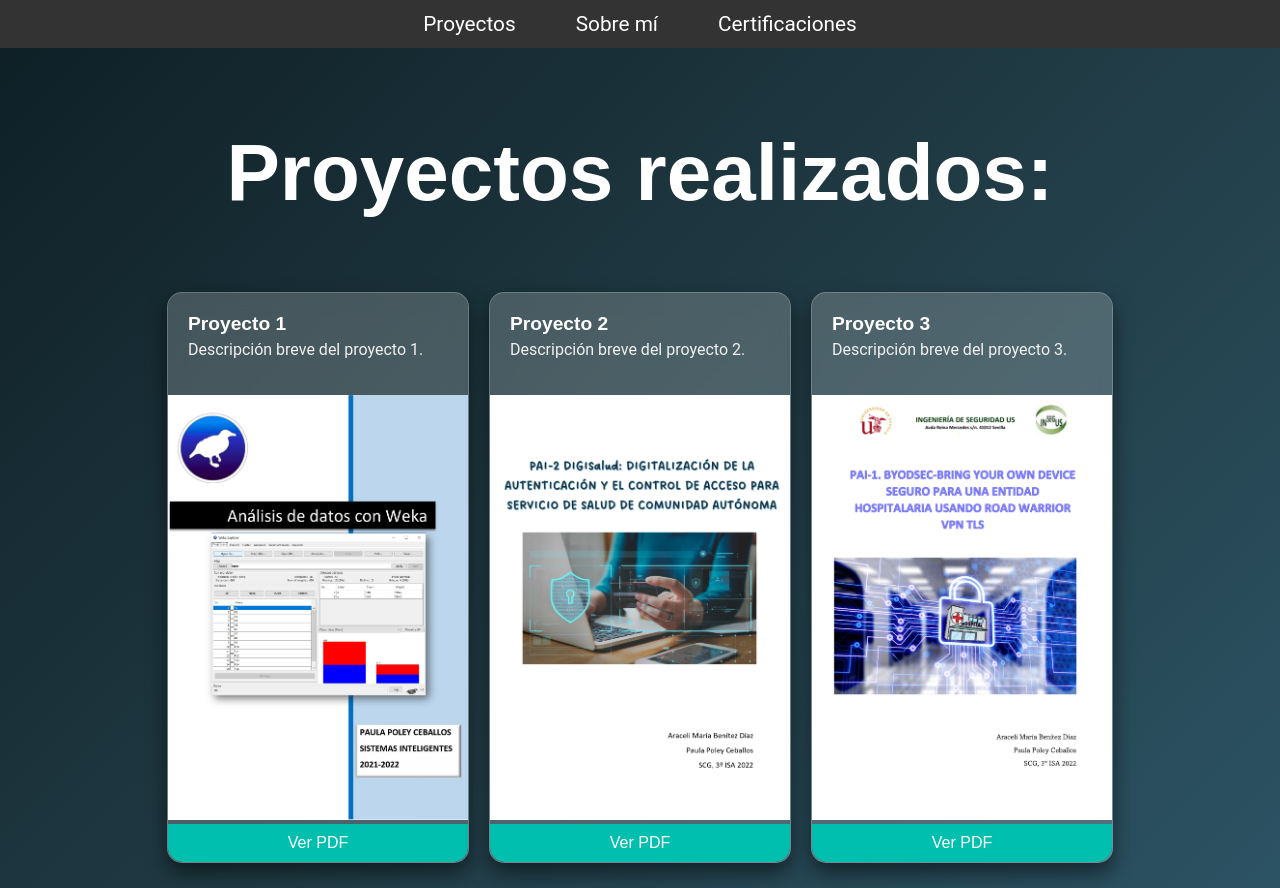
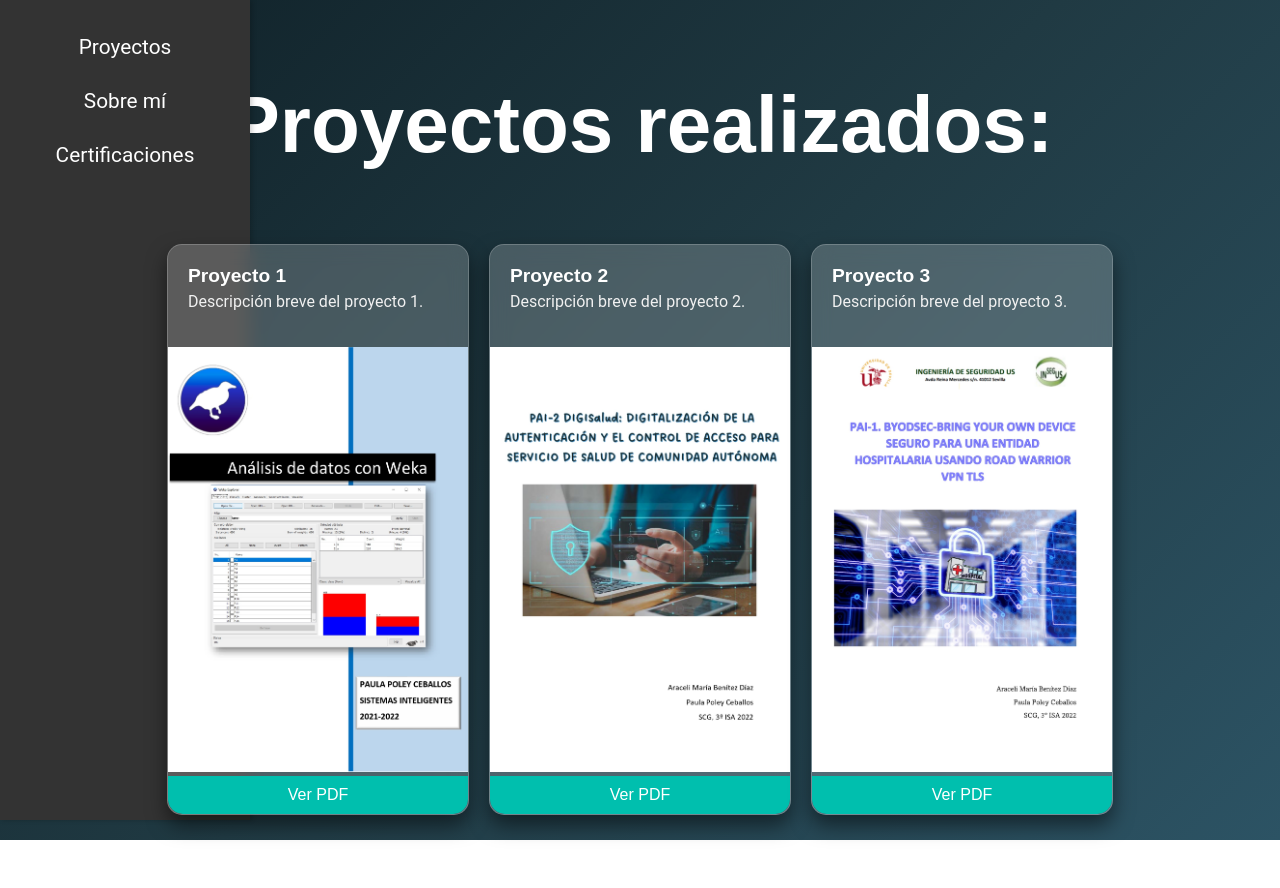
Before and after one commit to paulapoley/portfoliopaulapoley, a React (Create React App) app: page / in a window 1280 px wide. After the commit the page ends 840 px from the top, so only its background shows below. Built offline with nearby package versions, Linux system fonts and the light colour scheme.

Commit message:
Update Navbar.css

```diff
--- a/src/components/Navbar.css
+++ b/src/components/Navbar.css
@@ -1,29 +1,51 @@
+/* Navbar.css */
+
 .navbar {
+  position: fixed; /* Fija la barra de navegación a la izquierda de la ventana */
+  top: 0;
+  left: 0;
+  height: 100vh; /* Ocupa toda la altura de la ventana */
+  width: 250px; /* Ajusta el ancho según sea necesario */
   background-color: #333; /* Color de fondo de la barra de navegación */
-  padding: 12px 22px; /* Espaciado alrededor del contenido */
+  display: flex;
+  flex-direction: column; /* Disposición vertical */
+  align-items: center; /* Centra los elementos horizontalmente */
+  padding-top: 20px; /* Espacio en la parte superior */
+  box-shadow: 2px 0 5px rgba(0, 0, 0, 0.2); /* Sombra para profundidad */
+}
+
+.navbar-logo {
+  margin-bottom: 20px; /* Espacio debajo del favicon */
+}
+
+.navbar-logo img {
+  width: 40px; /* Tamaño del favicon */
+  height: 40px; /* Tamaño del favicon */
 }
 
 .navbar-menu {
-  display: flex;
-  justify-content: center;
-  align-items: center;
   list-style: none;
   padding: 0;
   margin: 0;
+  width: 100%;
 }
 
 .navbar-menu li {
-  margin: 0 30px;
+  width: 100%;
 }
 
 .navbar-menu a {
+  display: block;
+  text-align: center;
+  padding: 15px;
   text-decoration: none;
-  color: #ffffff;
+  color: #ffffff; /* Color del texto */
   font-size: 1.3rem; /* Tamaño de fuente para los enlaces */
-  font-family: 'Roboto', sans-serif;
-  transition: color 0.3s ease;
+  font-family: 'Roboto', sans-serif; /* Fuente para los enlaces */
+  transition: background-color 0.3s ease, color 0.3s ease;
 }
 
 .navbar-menu a:hover {
+  background-color: #444; /* Color de fondo al pasar el cursor */
   color: #00d8ff; /* Color del texto cuando se pasa el ratón sobre el enlace */
 }
```
